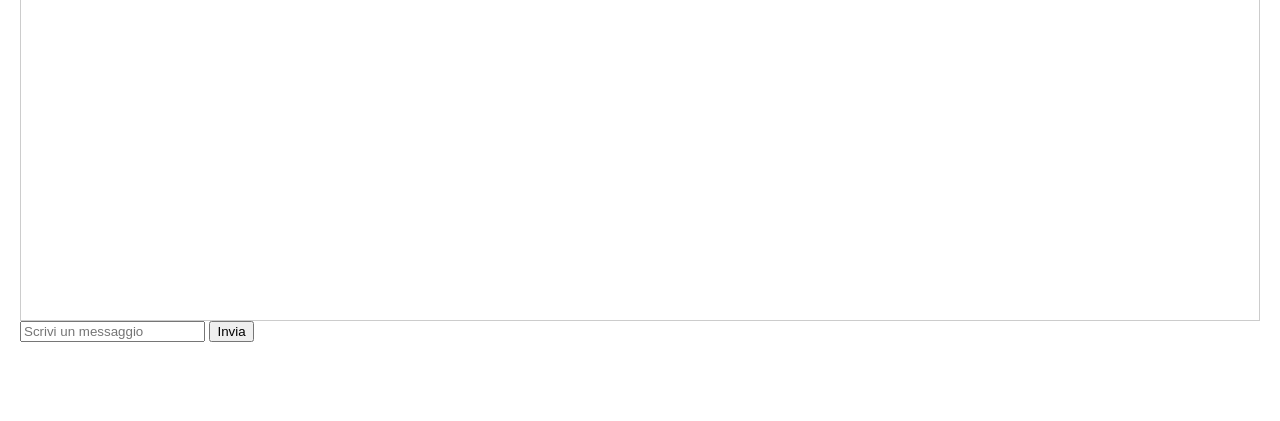
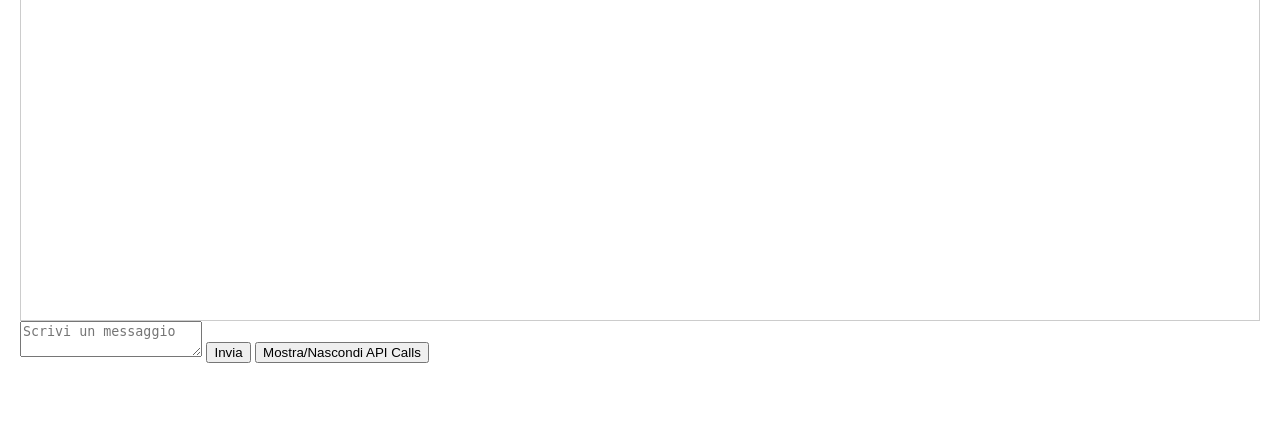
Before and after one commit to Korialstrasz2/ApiCodeHelper, a Django app: page /chat/ in a window 1280 px wide. Shown: the part 129-550 px from the top of the page. Run offline with Django 5.2, Linux system fonts and the light colour scheme; data comes from the database, SQL or seed files in the repository.

Commit message:
Add API call log and enter-to-send chat input

```diff
--- a/welcome/templates/welcome/chat.html
+++ b/welcome/templates/welcome/chat.html
@@ -27,8 +27,10 @@
         </select>
     </div>
     <div id="chat-box"></div>
-    <input type="text" id="message-input" placeholder="Scrivi un messaggio" />
+    <textarea id="message-input" placeholder="Scrivi un messaggio"></textarea>
     <button id="send-btn">Invia</button>
+    <button id="toggle-api-log">Mostra/Nascondi API Calls</button>
+    <div id="api-log" style="display: none;"></div>
 
     <script>
     async function loadPersonas() {
@@ -51,6 +53,13 @@
         }
     }
 
+    const apiCalls = [];
+
+    function updateApiLog() {
+        const logDiv = document.getElementById('api-log');
+        logDiv.innerHTML = apiCalls.map(call => `<pre>${JSON.stringify(call, null, 2)}</pre>`).join('');
+    }
+
     async function sendMessage() {
         const msg = document.getElementById('message-input').value;
         const personaId = document.getElementById('persona-select').value;
@@ -59,12 +68,16 @@
         const chatBox = document.getElementById('chat-box');
         chatBox.innerHTML += `<div class="user">Tu: ${msg}</div>`;
         document.getElementById('message-input').value = '';
+        const payload = { message: msg, local: api, persona_id: personaId };
         const res = await fetch('/api/programming_helper/', {
             method: 'POST',
             headers: { 'Content-Type': 'application/json' },
-            body: JSON.stringify({ message: msg, local: api, persona_id: personaId })
+            body: JSON.stringify(payload)
         });
         const data = await res.json();
+        apiCalls.push({ request: payload, response: data });
+        if (apiCalls.length > 2) apiCalls.shift();
+        updateApiLog();
         if (data.response) {
             chatBox.innerHTML += `<div class="assistant">Bot: ${data.response}</div>`;
         } else if (data.error) {
@@ -74,6 +87,18 @@
     }
 
     document.getElementById('send-btn').addEventListener('click', sendMessage);
+    document.getElementById('toggle-api-log').addEventListener('click', () => {
+        const logDiv = document.getElementById('api-log');
+        logDiv.style.display = logDiv.style.display === 'none' ? 'block' : 'none';
+    });
+
+    const messageInput = document.getElementById('message-input');
+    messageInput.addEventListener('keydown', function(e) {
+        if (e.key === 'Enter' && !e.shiftKey) {
+            e.preventDefault();
+            sendMessage();
+        }
+    });
     loadPersonas();
     </script>
 </body>
```
